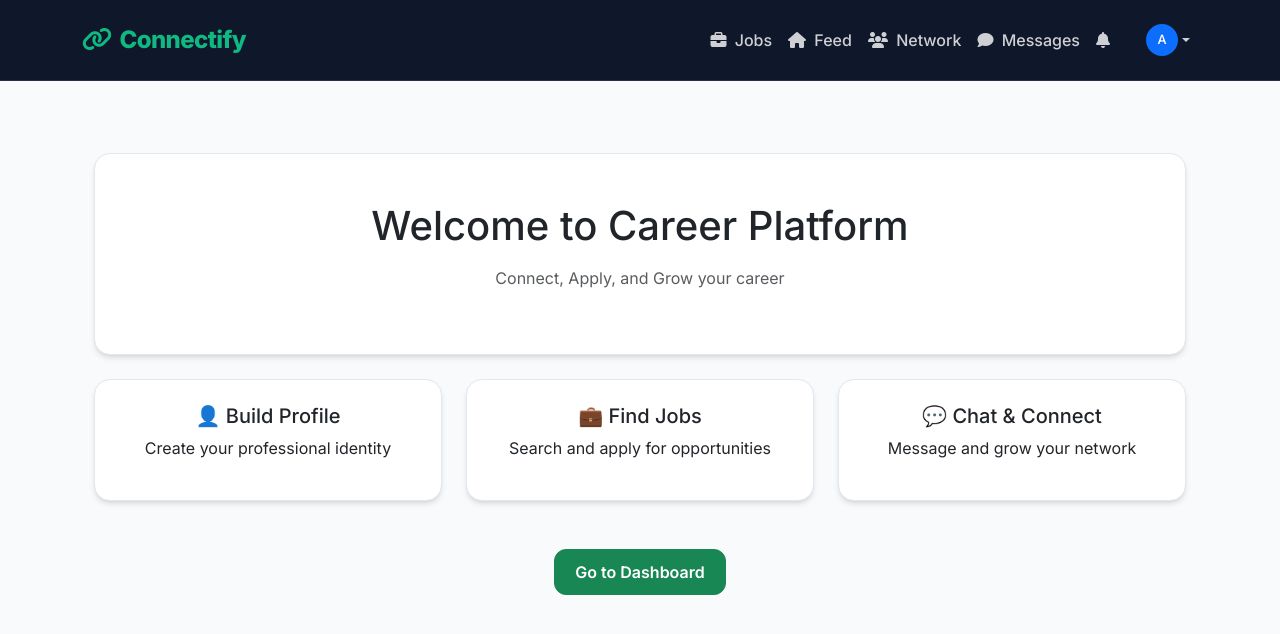
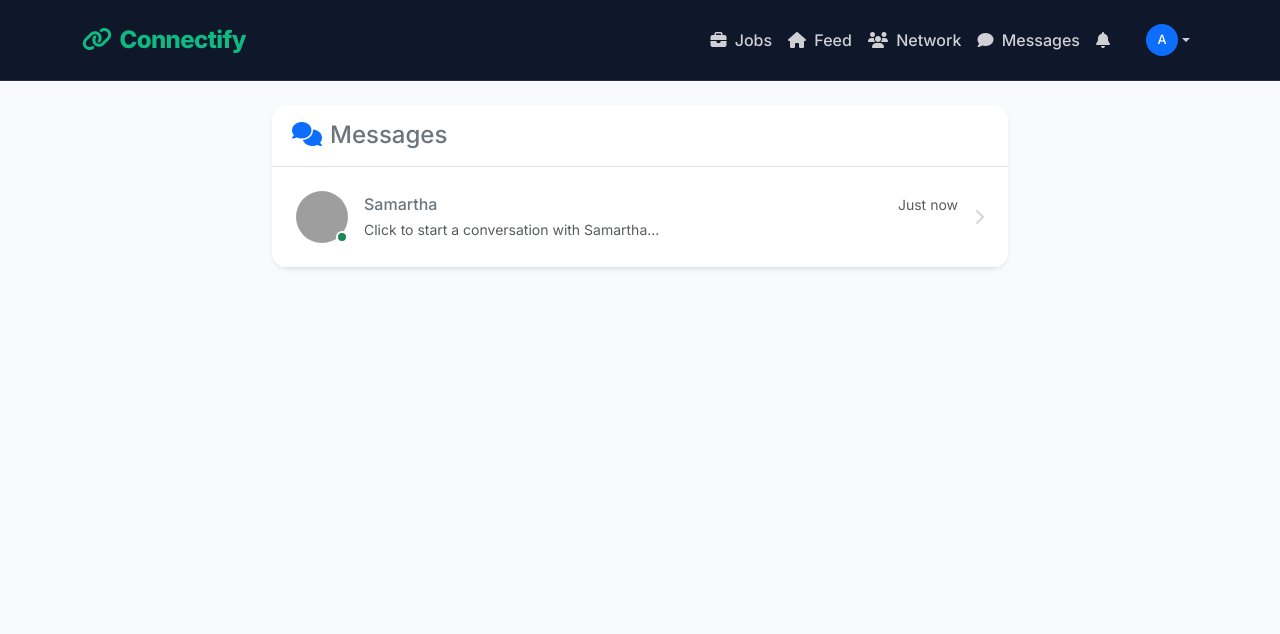
Before and after one commit to amnandan9/Connectify, a Django app: page /inbox/ in a window 1280 px wide. Shown: the top 634 px of the page. Run offline with Django 5.2, Linux system fonts and the light colour scheme; a user stored in the database is signed in; data comes from the database, SQL or seed files in the repository; grey boxes are pictures that could not be loaded.

Commit message:
Update messaging UI and add Message buttons to profiles and connections

```diff
--- a/myproject/myproject/templates/connections.html
+++ b/myproject/myproject/templates/connections.html
@@ -42,12 +42,17 @@
                                     <p class="text-muted small mb-0">Professional Member</p>
                                 </div>
                             </div>
+                            <div class="d-grid gap-2">
                                 <form method="POST" action="{% url 'send_request' person.id %}">
                                     {% csrf_token %}
                                     <button class="btn btn-outline-primary w-100 btn-sm fw-600">
                                         <i class="fa-solid fa-plus me-1"></i> Connect
                                     </button>
                                 </form>
+                                <a href="{% url 'chat' person.id %}" class="btn btn-light w-100 btn-sm fw-600">
+                                    <i class="fa-solid fa-message me-1"></i> Message
+                                </a>
+                            </div>
                         </div>
                     </div>
                 </div>
--- a/myproject/myproject/templates/inbox.html
+++ b/myproject/myproject/templates/inbox.html
@@ -2,56 +2,45 @@
 
 {% block content %}
 
-<div class="container text-center mt-5">
-
-    <!-- 🔷 HERO SECTION -->
-    <div class="card p-5 mb-4">
-        <h1 class="mb-3">Welcome to Career Platform</h1>
-        <p class="text-muted">Connect, Apply, and Grow your career</p>
-
-        {% if not user.is_authenticated %}
-            <div class="mt-3">
-                <a href="{% url 'signup' %}" class="btn btn-primary me-2">Get Started</a>
-                <a href="{% url 'login' %}" class="btn btn-outline-secondary">Login</a>
+<div class="row justify-content-center">
+    <div class="col-lg-8">
+        <div class="card border-0 shadow-sm">
+            <div class="card-header bg-white py-3 border-bottom">
+                <h4 class="mb-0 fw-800 text-secondary"><i class="fa-solid fa-comments me-2 text-primary"></i>Messages</h4>
             </div>
-        {% endif %}
-    </div>
-
-    <!-- 🔷 FEATURES SECTION -->
-    <div class="row">
-
-        <div class="col-md-4">
-            <div class="card p-4">
-                <h5>👤 Build Profile</h5>
-                <p>Create your professional identity</p>
+            <div class="card-body p-0">
+                <div class="list-group list-group-flush">
+                    {% for person in users %}
+                        <a href="{% url 'chat' person.id %}" class="list-group-item list-group-item-action p-4 border-bottom">
+                            <div class="d-flex align-items-center">
+                                <div class="position-relative me-3">
+                                    <img src="https://ui-avatars.com/api/?name={{ person.username }}&background=f1f5f9&color=10b981&bold=true" class="rounded-circle" style="width: 52px; height: 52px;">
+                                    <span class="position-absolute bottom-0 end-0 p-1 bg-success border border-2 border-white rounded-circle"></span>
+                                </div>
+                                <div class="flex-grow-1">
+                                    <div class="d-flex justify-content-between align-items-center mb-1">
+                                        <h6 class="mb-0 fw-700 text-secondary">{{ person.username }}</h6>
+                                        <small class="text-muted">Just now</small>
+                                    </div>
+                                    <p class="text-muted small mb-0 text-truncate" style="max-width: 400px;">Click to start a conversation with {{ person.username }}...</p>
+                                </div>
+                                <div class="ms-3">
+                                    <i class="fa-solid fa-chevron-right text-muted opacity-25"></i>
+                                </div>
+                            </div>
+                        </a>
+                    {% empty %}
+                        <div class="text-center py-5">
+                            <i class="fa-regular fa-comment-dots fa-4x mb-3 text-muted opacity-25"></i>
+                            <h5>No conversations yet</h5>
+                            <p class="text-muted">Find someone to connect with and start chatting!</p>
+                            <a href="{% url 'connections' %}" class="btn btn-primary btn-sm mt-2">Discover People</a>
+                        </div>
+                    {% endfor %}
+                </div>
             </div>
         </div>
-
-        <div class="col-md-4">
-            <div class="card p-4">
-                <h5>💼 Find Jobs</h5>
-                <p>Search and apply for opportunities</p>
-            </div>
-        </div>
-
-        <div class="col-md-4">
-            <div class="card p-4">
-                <h5>💬 Chat & Connect</h5>
-                <p>Message and grow your network</p>
-            </div>
-        </div>
-
     </div>
-
-    <!-- 🔷 DASHBOARD SHORTCUT -->
-    {% if user.is_authenticated %}
-    <div class="mt-5">
-        <a href="{% url 'dashboard' %}" class="btn btn-success">
-            Go to Dashboard
-        </a>
-    </div>
-    {% endif %}
-
 </div>
 
 {% endblock %}
```
Also changed, not shown: myproject/myproject/templates/profile.html (+12 -3 lines). Lines whose indentation alone changed are shown as unchanged.
